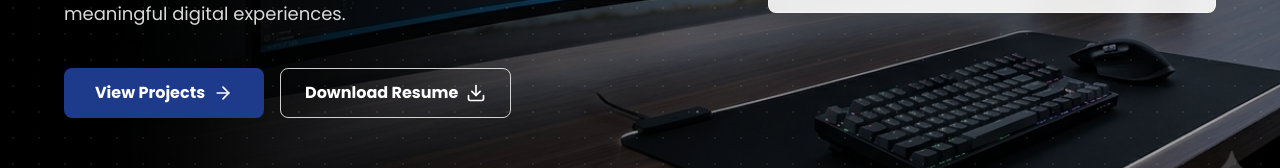
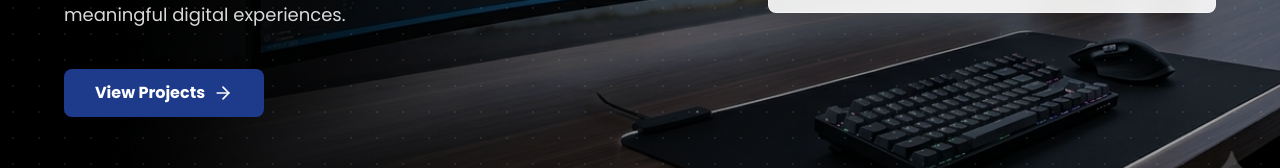
Before and after one commit to AshanAkalanka/My-Portfolio-version-2, a React (Create React App) app in the folder frontend/: page / in a window 1280 px wide. Shown: the part 499-667 px from the top of the page. Built offline with nearby package versions, Linux system fonts and the light colour scheme; no server answers.

Commit message:
update ui

```diff
--- a/frontend/src/components/Contact.jsx
+++ b/frontend/src/components/Contact.jsx
@@ -1,6 +1,6 @@
 import { useState } from "react";
 import { motion, AnimatePresence } from "framer-motion";
-import { FaGithub, FaInstagram, FaFacebook, FaWhatsapp, FaEnvelope, FaLinkedin, FaCopy, FaCheck } from "react-icons/fa";
+import { FaGithub, FaInstagram, FaFacebook, FaWhatsapp, FaEnvelope, FaLinkedin, FaCopy, FaCheck, FaFileDownload } from "react-icons/fa";
 import axios from "axios";
 
 const apiBaseUrl = (process.env.REACT_APP_API_URL || "").replace(/\/$/, "");
@@ -82,6 +82,7 @@ function Contact() {
         { icon: FaInstagram, href: "#", name: "Instagram", color: "text-[#E4405F]" },
         { icon: FaFacebook, href: "#", name: "Facebook", color: "text-[#1877F2]" },
         { icon: FaWhatsapp, href: "#", name: "WhatsApp", color: "text-[#25D366]" },
+        { icon: FaFileDownload, href: "/resume.pdf", name: "Download CV", color: "text-[#64ffda]", download: true },
     ];
 
     return (
@@ -308,6 +309,7 @@ function Contact() {
                                         href={social.href}
                                         target="_blank"
                                         rel="noreferrer"
+                                        download={social.download ? true : undefined}
                                         whileHover={{ y: -3 }}
                                         transition={{ type: "spring", stiffness: 300, damping: 20 }}
                                         className="contact-card group flex items-center gap-2.5 rounded-lg border border-white/10 bg-white/[0.03] px-3.5 py-3 transition-all duration-300 hover:border-[#64ffda]/50 hover:shadow-md"
--- a/frontend/src/components/Hero.jsx
+++ b/frontend/src/components/Hero.jsx
@@ -1,7 +1,7 @@
 import { motion } from "framer-motion";
 import { useEffect, useState } from "react";
 import { useTheme } from "../context/ThemeContext";
-import { ArrowRight, Download } from "lucide-react";
+import { ArrowRight } from "lucide-react";
 import heroBg from "../images/hero.png";
 
 /* ROLE TYPEWRITER - cycles through roles under the fixed name */
@@ -226,14 +226,6 @@ function Hero() {
                             View Projects
                             <ArrowRight className="h-4 w-4 sm:h-5 sm:w-5" />
                         </a>
-
-                        <a
-                            href="/resume.pdf"
-                            className="flex flex-1 items-center justify-center gap-1.5 rounded-lg border border-white/80 px-3 py-2.5 text-sm font-bold text-white transition hover:bg-white hover:text-gray-950 sm:w-auto sm:min-w-[200px] sm:flex-none sm:gap-2 sm:px-6 sm:py-3 sm:text-base"
-                        >
-                            Download Resume
-                            <Download className="h-4 w-4 sm:h-5 sm:w-5" />
-                        </a>
                     </motion.div>
                 </div>
 
```
